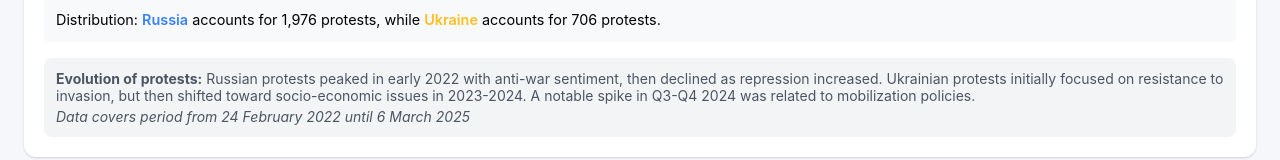
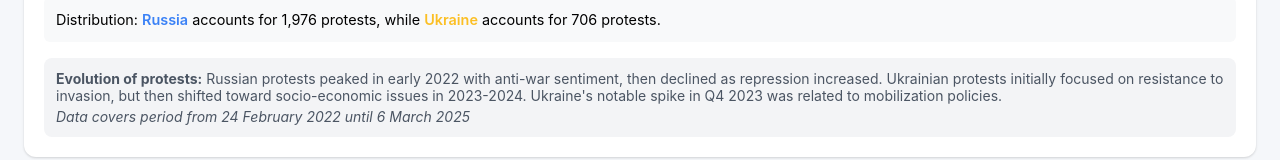
Before and after one commit to SandroGlass/russia-ukraine-fresh, a React (Create React App) app: page / in a window 1280 px wide. Shown: the part 748-908 px from the top of the page. Built offline with nearby package versions, Linux system fonts and the light colour scheme.

Commit message:
Your commit message describing the changes

```diff
--- a/src/App.js
+++ b/src/App.js
@@ -482,8 +482,7 @@ const RussiaUkraineProtestDashboard = () => {
 
             <p style={{ margin: '0', fontStyle: 'normal' }}>
               <strong>Evolution of protests:</strong> Russian protests peaked in early 2022 with anti-war sentiment, then declined as repression increased.
-              Ukrainian protests initially focused on resistance to invasion, but then shifted toward socio-economic issues in 2023-2024. A notable spike
-              in Q3-Q4 2024 was related to mobilization policies.
+              Ukrainian protests initially focused on resistance to invasion, but then shifted toward socio-economic issues in 2023-2024. Ukraine's notable spike in Q4 2023 was related to mobilization policies.
             </p>
             <p style={{ marginTop: '4px', marginBottom: '0' }}>Data covers period from 24 February 2022 until 6 March 2025</p>
           </div>
```
